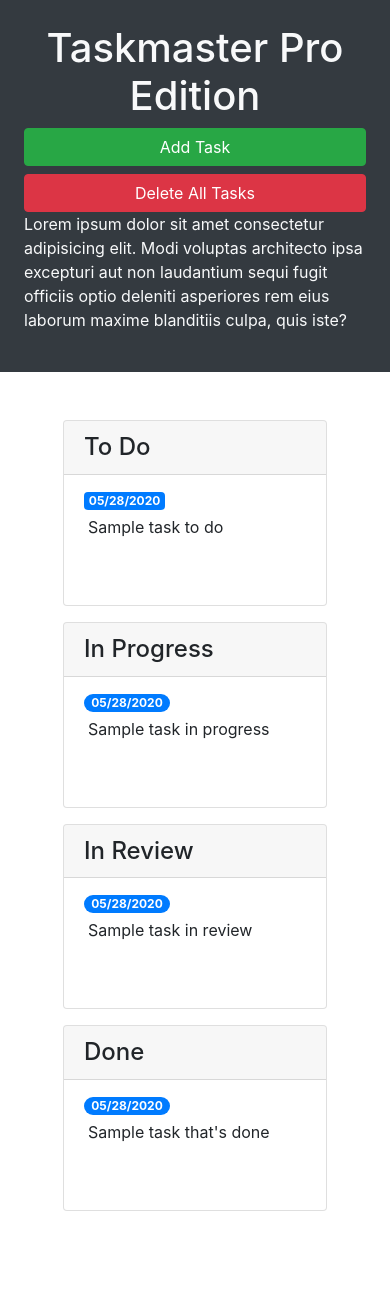
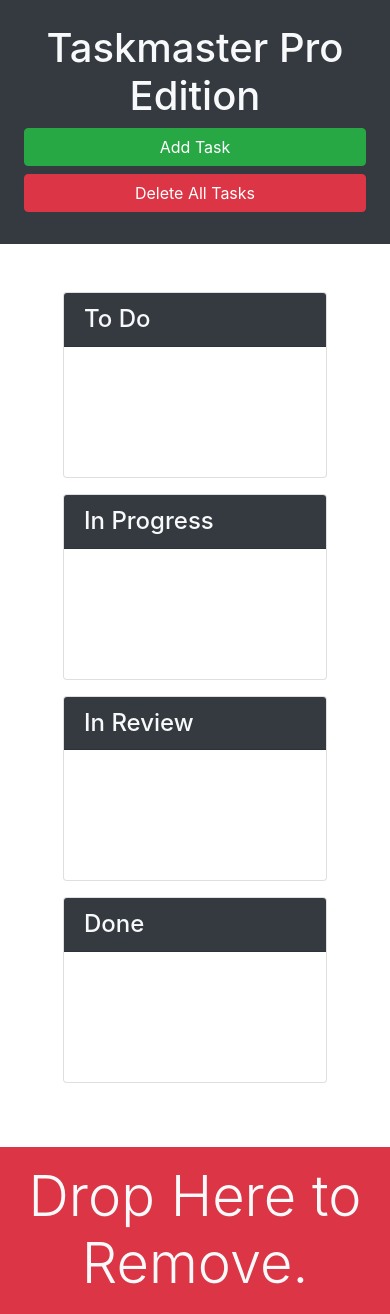
Before and after one commit to 1tbrooks1/taskmaster-pro, a plain HTML site: page index.html in a window 390 px wide. Before the commit the page ends 1275 px from the top, so only its background shows below. Drawn offline with nearby package versions, Linux system fonts and the light colour scheme.

Commit message:
created delete task dropzone

```diff
--- a/index.html
+++ b/index.html
@@ -13,70 +13,69 @@
 <body>
 
   <div class="row min-vh-100 no-gutters">
-    <header class="col-12 col-lg-3 bg-dark text-light d-flex flex-column p-4 p-lg-3">
-      <h1 class="text-center">Taskmaster Pro Edition</h1>
-      <button id="create-task" class="btn btn-block btn-success" data-toggle="modal" data-target="#task-form-modal">Add
-        Task</button>
-      <button id="remove-tasks" class="btn btn-block btn-danger">Delete All Tasks</button>
-      <p class="mt-auto">Lorem ipsum dolor sit amet consectetur adipisicing elit. Modi voluptas architecto ipsa
-        excepturi aut non
-        laudantium sequi fugit officiis optio deleniti asperiores rem eius laborum maxime blanditiis culpa, quis iste?
-      </p>
+    <header class="col-12 col-lg-3 bg-dark text-light sticky-top d-flex flex-column p-4 p-lg-3">
+      <div>
+        <h1 class="text-center"><span class="oi oi-task d-inline d-lg-none"></span>
+          Taskmaster Pro Edition</h1>
+        <div class="ml-md-auto w-100 w-md-auto">
+          <button id="create-task" class="btn btn-block btn-success" data-toggle="modal"
+            data-target="#task-form-modal">Add Task</button>
+          <button id="remove-tasks" class="btn btn-block btn-danger mb-2 mb-md-4"></span>Delete All Tasks</button>
+        </div>
+      </div>
+      <p class="mt-auto d-none d-lg-block">Lorem ipsum dolor sit amet consectetur adipisicing elit. Modi voluptas
+        architecto ipsa
+        excepturi aut non laudantium sequi fugit officiis optio deleniti asperiores rem eius laborum maxime blanditiis
+        culpa, quis iste?</p>
     </header>
-    <main class="col-12 col-lg-9">
+    <main class="col-12 col-lg-9 d-flex flex-column">
       <div class="m-5 row justify-content-around">
-        <!-- To Do Start -->
+          <!--  -->
           <div class="col-12 col-md-6 col-xl-3 mb-3">
             <div class="card">
-        <h4 class="card-header">To Do</h4>
+              <h4 class="card-header bg-dark text-light">
+                To Do
+              </h4>
               <ul id="list-toDo" class="list-group list-group-flush">
-        <li class="list-group-item">
-          <span class="badge badge-primary badge pull">05/28/2020</span>
-          <p class="m-1">Sample task to do</p>
-        </li>
               </ul>
             </div>
           </div>
-      <!-- To Do End -->
-      <!-- In Progess Start -->
+          <!--  -->
           <div class="col-12 col-md-6 col-xl-3 mb-3">
             <div class="card">
-        <h4 class="card-header">In Progress</h4>
+              <h4 class="card-header bg-dark text-light">
+                In Progress
+              </h4>
               <ul id="list-inProgress" class="list-group list-group-flush">
-          <li class="list-group-item">
-            <span class="badge badge-primary badge-pill">05/28/2020</span>
-            <p class="m-1">Sample task in progress</p>
-          </li>
               </ul>
             </div>
           </div>
-      <!-- In Progress End -->
-      <!-- in review start -->
+          <!--  -->
           <div class="col-12 col-md-6 col-xl-3 mb-3">
             <div class="card">
-    <h4 class="card-header">In Review</h4>
+              <h4 class="card-header bg-dark text-light">
+                In Review
+              </h4>
               <ul id="list-inReview" class="list-group list-group-flush">
-      <li class="list-group-item">
-        <span class="badge badge-primary badge-pill">05/28/2020</span>
-        <p class="m-1">Sample task in review</p>
-      </li>
               </ul>
             </div>
           </div>
-  <!-- in review end -->
-  <!-- done start -->
+          <!--  -->
           <div class="col-12 col-md-6 col-xl-3 mb-3">
             <div class="card">
-    <h4 class="card-header">Done</h4>
+              <h4 class="card-header bg-dark text-light">
+                Done
+              </h4>
               <ul id="list-done" class="list-group list-group-flush">
-      <li class="list-group-item">
-        <span class="badge badge-primary badge-pill">05/28/2020</span>
-        <p class="m-1">Sample task that's done</p>
-      </li>
               </ul>
             </div>
           </div>
-  <!-- done end -->
+      </div>
+      <div class="mt-auto" id="trash">
+        <div class="w-100 bg-danger p-3 text-center text-light display-4">
+          Drop Here to Remove.
+        </div>
+      </div>
     </main>
   </div>
 
@@ -95,7 +94,7 @@
           <form>
             <div class="form-group">
               <label for="modalTaskDescription">Task description</label>
-              <textarea id="modalTaskDescription" rows="3" class="form-control"></textarea>
+              <textarea class="form-control" id="modalTaskDescription" rows="3"></textarea>
             </div>
             <div class="form-group">
               <label for="modalDueDate">Due date</label>
```
Lines whose indentation alone changed are shown as unchanged.
